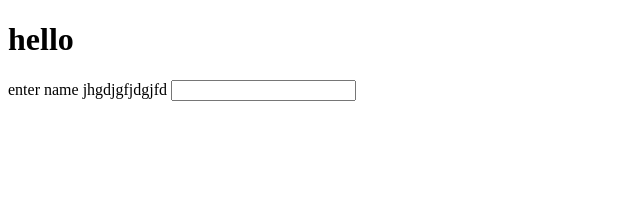
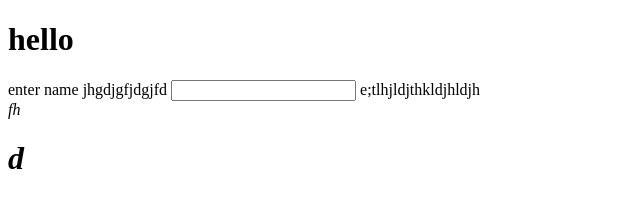
Before and after one commit to anuragG111/test, a plain HTML site: page index.html in a window 1280 px wide. Shown: the whole page, without its empty margins (0-640 px from the left). Drawn offline with Linux system fonts and the light colour scheme.

Commit message:
new form

```diff
--- a/index.html
+++ b/index.html
@@ -11,6 +11,10 @@
     <form>
         <label>enter name  jhgdjgfjdgjfd</label>
         <input type="text">
+        e;tlhjldjthkldjhldjh
+        <dfn><header>fh
+            <datagrid><h1><h1><datagrid>d</datagrid></h1></h1></datagrid>
+        </header></dfn>
     </form>
 </body>
 </html>
```
